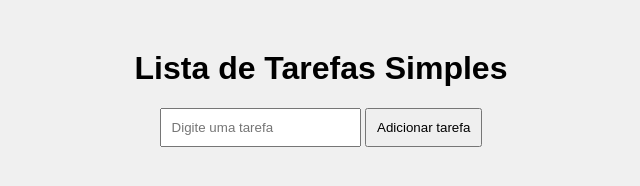
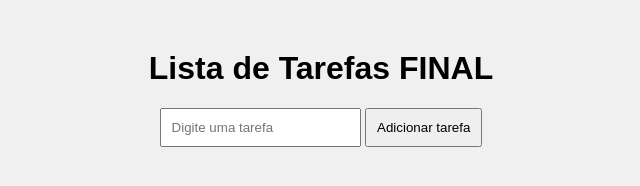
Before and after one commit to Medeiros281213/Tabalho-dvops, a plain HTML site: page index.html in a window 1280 px wide. Shown: the whole page, without its empty margins (319-959 px from the left). Drawn offline with Linux system fonts and the light colour scheme.

Commit message:
Ajuste final para PR

```diff
--- a/index.html
+++ b/index.html
@@ -7,7 +7,7 @@
 </head>
 <body>
 
-  <h1>Lista de Tarefas Simples</h1>
+  <h1>Lista de Tarefas FINAL</h1>
 
   <input type="text" id="tarefa" placeholder="Digite uma tarefa">
   <button onclick="adicionar()">Adicionar tarefa</button>
```
